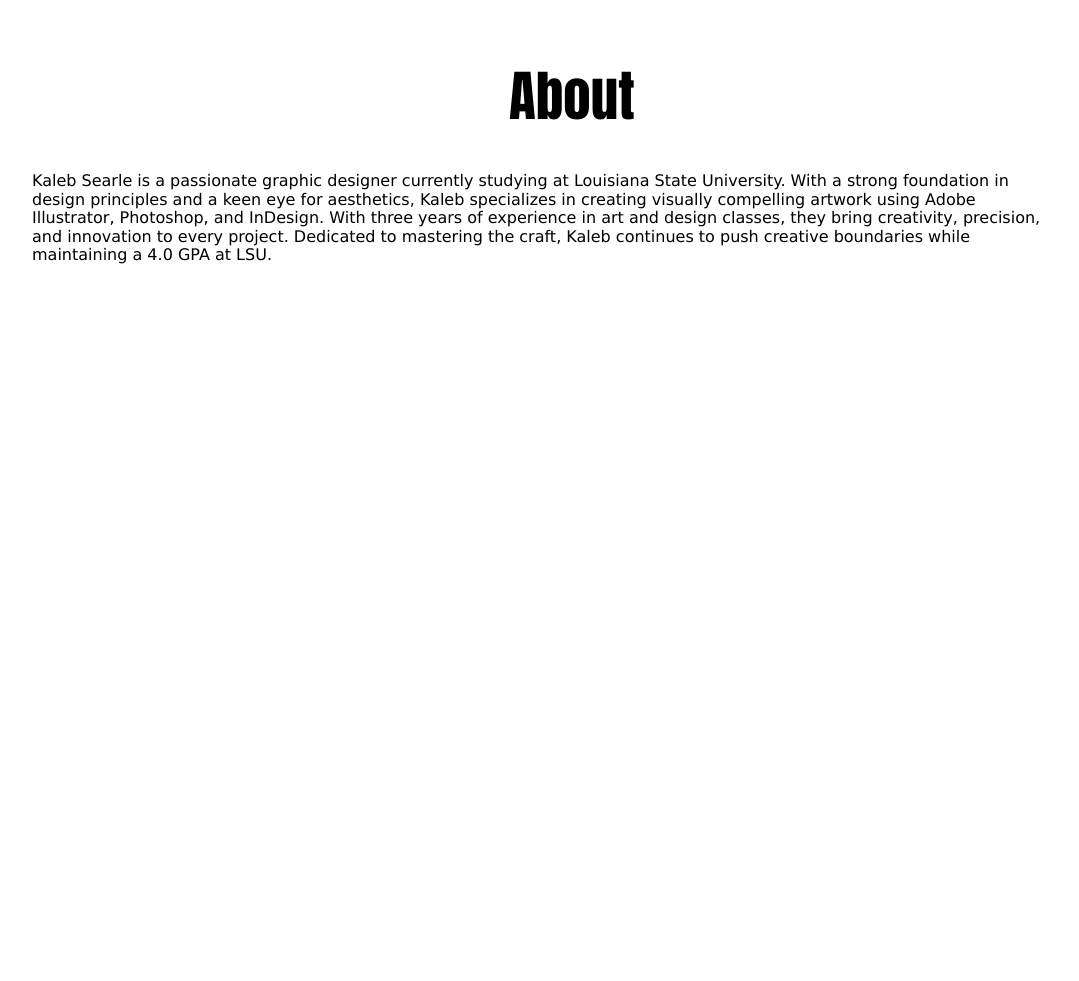
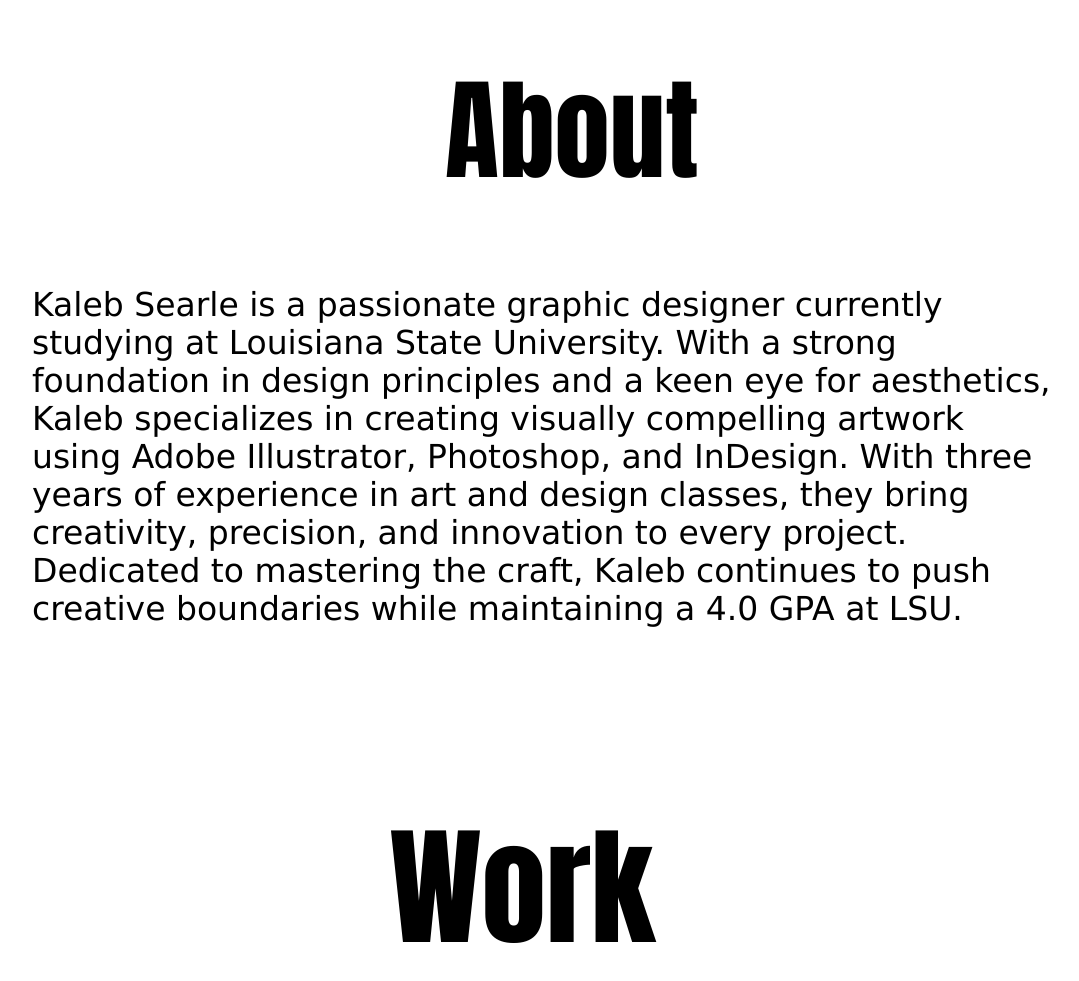
Before and after one commit to Ksearl2/practice, a plain HTML site: page index.html in a window 1280 px wide. Shown: the part 683-1664 px from the top of the page, without its empty margins (118-1197 px from the left). Before the commit the page ends 963 px from the top, so only its background shows below. Drawn offline with Linux system fonts and the light colour scheme.

Commit message:
added work page

```diff
--- a/css/main.css
+++ b/css/main.css
@@ -1,6 +1,6 @@
 /* Place CSS styles here */
 body{
-    background-color: #fff;
+    background-color: #ffffff;
     font-family: Helvetica, sans-serif;
 }
 
@@ -23,7 +23,7 @@ body{
 
 h2{
     font-family: Impact, sans-serif;
-    font-size: 55px;
+    font-size: 111px;
     font-weight: 100;
     text-align: center;
     padding-left: 100px;
@@ -31,6 +31,15 @@ h2{
 
 p{
     font-family: Verdana, sans-serif;
+    font-size: 33px;
     padding-left: 150px;
     padding-right: 100px;
 }
+
+.work{
+    font-family: Impact, sans-serif;
+    font-size: 111px;
+    text-align: center;
+    color: rgb(0, 0, 0);
+    padding-top: 22px;
+}
--- a/index.html
+++ b/index.html
@@ -55,6 +55,12 @@
 
   </div>
 
+  <div class="work">
+
+    <h3>Work</h3>
+
+  </div>
+
   <script src="js/main.js"></script>
 </body>
 
```
